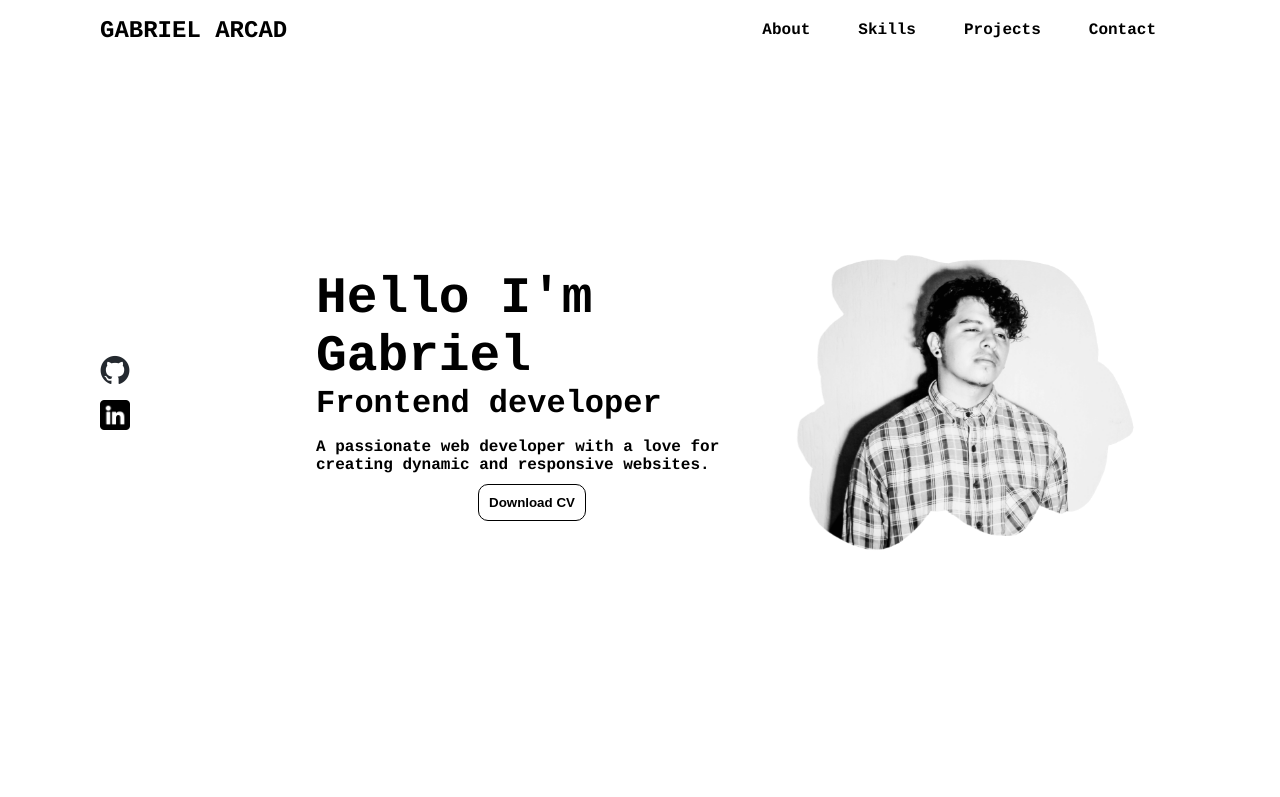
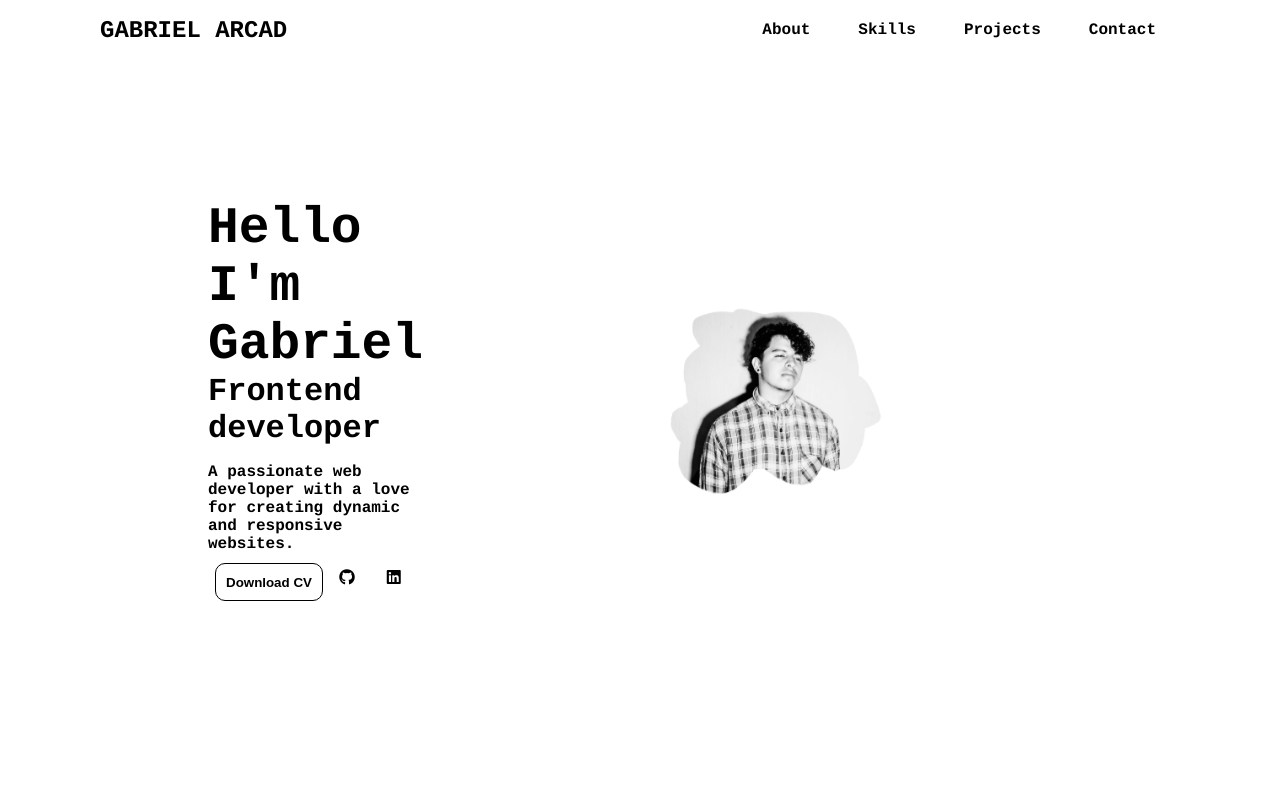
Before and after one commit to Arcadart/Portfolio, a plain HTML site: page index.html in a window 1280 px wide. Shown: the top 797 px of the page. Drawn offline with nearby package versions, Linux system fonts and the light colour scheme.

Commit message:
Update grid

```diff
--- a/index.html
+++ b/index.html
@@ -22,16 +22,6 @@
 
     <main>
         <section id="about">
-            <aside>
-                <div class="social-icons">
-                    <a class="animate__animated animate__backInLeft" href="https://github.com/arcadart" target="_blank">
-                        <img src="images/github-mark.png" alt="GitHub">
-                    </a>
-                    <a class="animate__animated animate__backInLeft" href="https://linkedin.com/in/gabriel-arcad" target="_blank">
-                        <img src="images/linkedin.png" alt="LinkedIn">
-                    </a>
-                </div>
-            </aside>
             <div class="info">
                 <div class="card">
                     <h1 class="h1-title animate__animated animate__backInDown">Hello I'm Gabriel</h1>
@@ -39,11 +29,13 @@
                     <p class="p-title animate__animated animate__backInDown">A passionate web developer with a love for creating dynamic and responsive websites.</p>
                     <div class="btns">
                         <button class="animate__animated animate__backInDown">Download CV</button>
+                        <i class="fa-brands fa-github"></i>
+                        <i class="fa-brands fa-linkedin"></i>
                     </div>
                 </div>
-                <div class="profile-image animate__animated animate__backInRight">
-                    <img src="images/profile-picture.png" alt="Profile Picture">
-                </div>
+            </div>
+            <div class="profile-image animate__animated animate__backInRight">
+                <img src="images/profile-picture.png" alt="Profile Picture">
             </div>
         </section>
         <section id="skills">
--- a/styles/styles.css
+++ b/styles/styles.css
@@ -78,26 +78,9 @@ ul a{
 }
 
 section{
-    display: flex;
-    flex-direction: row;
-    justify-content: space-between;
-    align-items: center;
-    height: 100vh; /* 100% de la pantalla menos la altura del nav */
-}
-
-#about{
-    display: flex;
-    flex-direction: row;
-    justify-content: space-between;
-    height: 100vh; /* 100% de la pantalla menos la altura del nav */
-}
-
-aside{
-    display: flex;
-    flex-direction: column;
-    justify-content: center;
-    align-items: center;
-    width: 20%;
+    display: grid;
+    grid-template-columns: 1fr 1fr;
+    height: 100vh;
 }
 
 .social-icons{
@@ -127,7 +110,7 @@ aside{
 
 button{
     padding: 10px;
-    margin: 10px;
+    margin-top: 10px;
     border: 1px solid black;
     border-radius: 10px;
     background-color: white;
@@ -138,8 +121,7 @@ button{
 .btns{
     display: flex;
     flex-direction: row;
-    justify-content: center;
-    align-items: center;
+    justify-content: left;
 }
 
 .profile-image{
```
